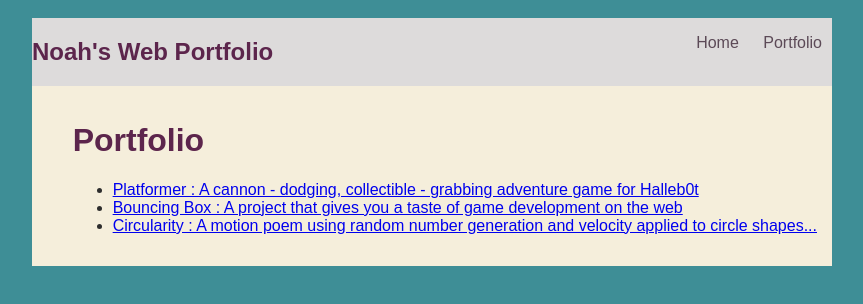
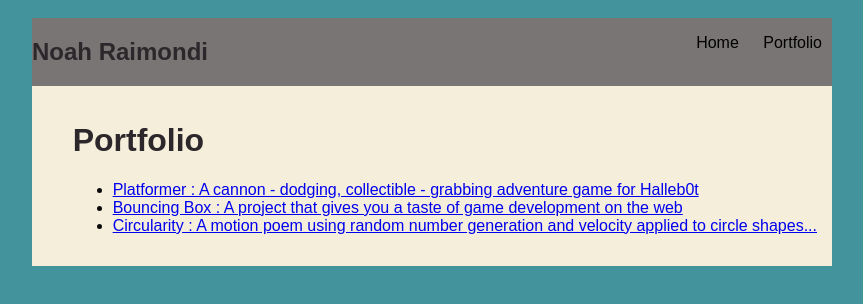
Before and after one commit to noahraimondi/noahraimondi.github.io, a plain HTML site: page portfolio.html in a window 1280 px wide. Shown: the whole page, without its empty margins (208-1071 px from the left). Drawn offline with Linux system fonts and the light colour scheme.

Commit message:
add portfolio.html file

```diff
--- a/portfolio.html
+++ b/portfolio.html
@@ -1,11 +1,11 @@
 <!DOCTYPE HTML>
 <html>
     <head>
-        <title>Sheba's Amazing Website</title>
+        <title> Noah Web Thing </title>
         <style type="text/css">
             body {
-                background: rgb(62, 142, 150);
-                color: rgb(45, 45, 45);
+                background: rgb(66, 147, 155);
+                color: rgb(12, 10, 10);
                 padding: 10px;
                 font-family: arial;
             }
@@ -21,7 +21,7 @@
 
             /* navigation menu */
             nav {
-                background: rgb(221, 219, 219);
+                background: rgb(122, 117, 117);
                 margin: 0 auto;
                 display: flex;
                 padding: 0px;
@@ -29,7 +29,7 @@
             h1 {
                 display: flex;
                 align-items: center;
-                color: rgb(92, 37, 76);
+                color: rgb(44, 39, 43);
                 flex: 1;
             }
             #nav-ul {
@@ -41,7 +41,7 @@
             }
             .nav-a {
                 text-decoration: none;
-                color: rgb(92, 74, 87);
+                color: rgb(0, 0, 0);
             }
 
             /* main container area beneath menu */
@@ -59,7 +59,7 @@
     <body>
         <div id="all-contents">
             <nav>
-                <h1>Noah's Web Portfolio</h1>
+                <h1>Noah Raimondi</h1>
                 <ul id="nav-ul">
                     <li class="nav-li">
                       <a class="nav-a" href="index.html">Home</a>
```
